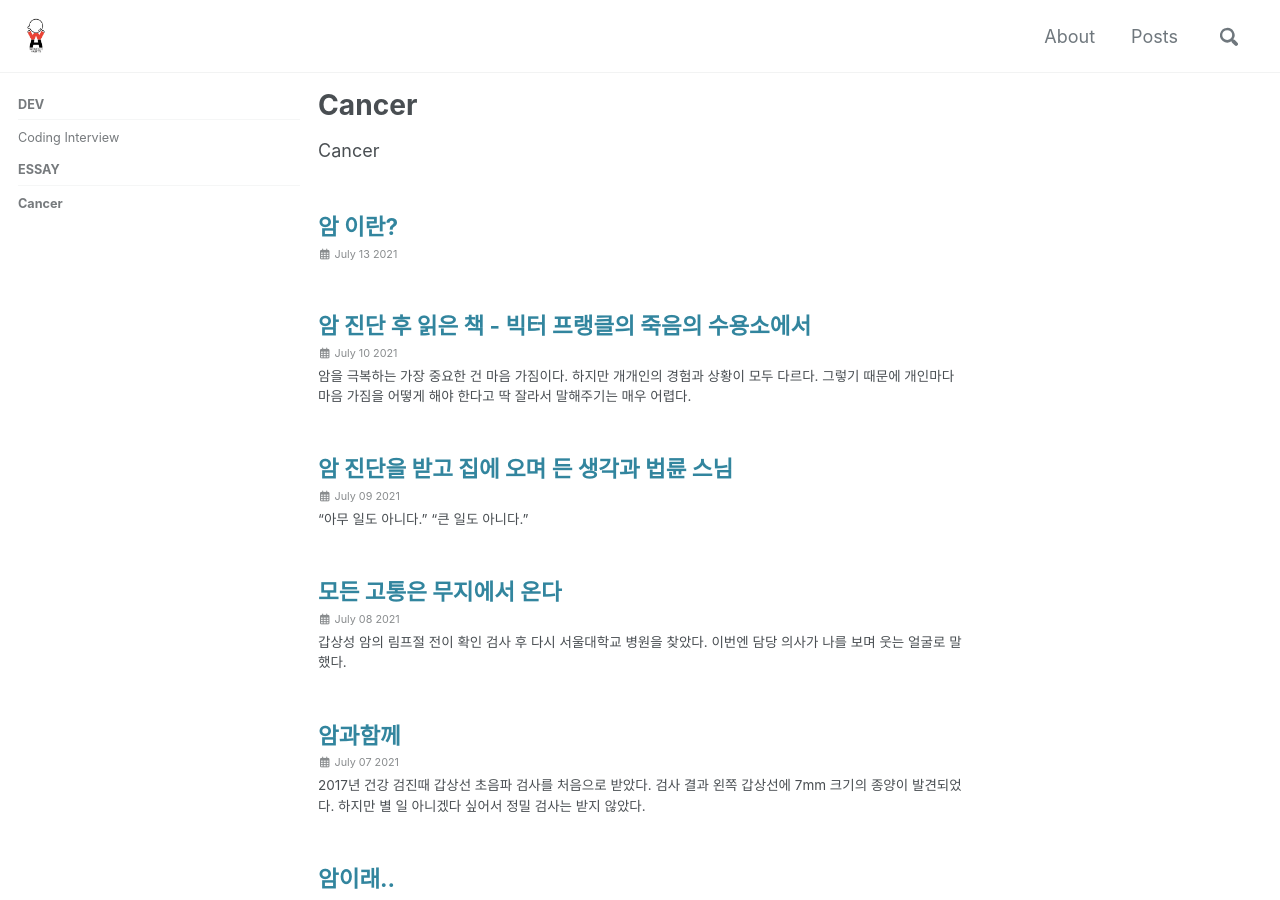
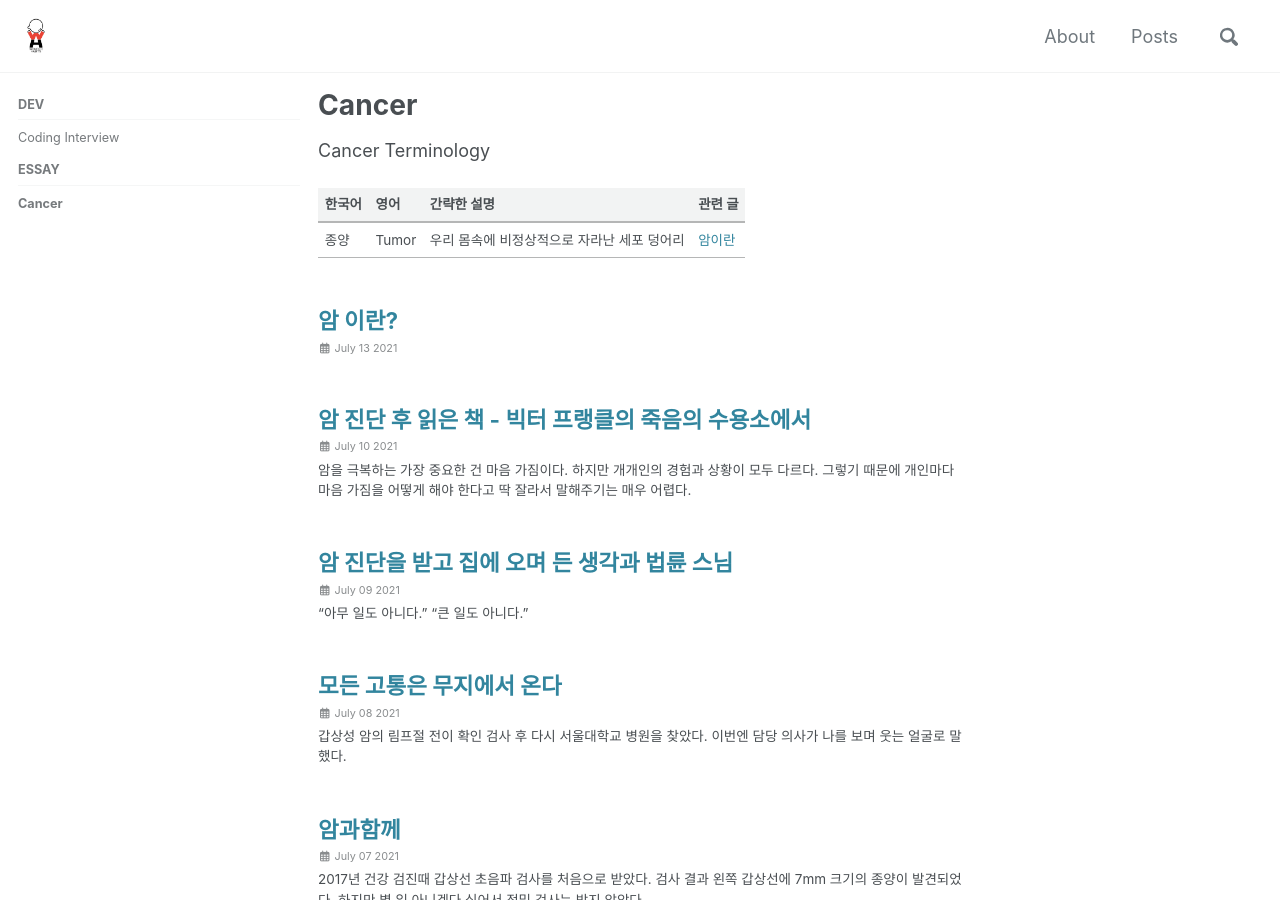
Before and after one commit to WonderHabits/wonderhabits.github.io, a Jekyll site: the page built from _pages/essay-cancer.md, in a window 1280 px wide and 900 px high. Built offline with Jekyll 4.4.1, drawn with Linux system fonts in a browser that asks for light colours; cached includes are drawn as plain includes; nearby versions of some CDN libraries.

Commit message:
post link

```diff
--- a/_pages/essay-cancer.md
+++ b/_pages/essay-cancer.md
@@ -8,4 +8,8 @@ sidebar:
   nav: "posts"
 ---
 
-Cancer
+Cancer Terminology
+
+| 한국어 | 영어 | 간략한 설명 | 관련 글 |
+| ---------- | ---------- | ---------- | ---------- |
+| 종양 | Tumor  | 우리 몸속에 비정상적으로 자라난 세포 덩어리 | [암이란]({% post_url 2021-07-13-6_what_is_cancer %}) |
```
